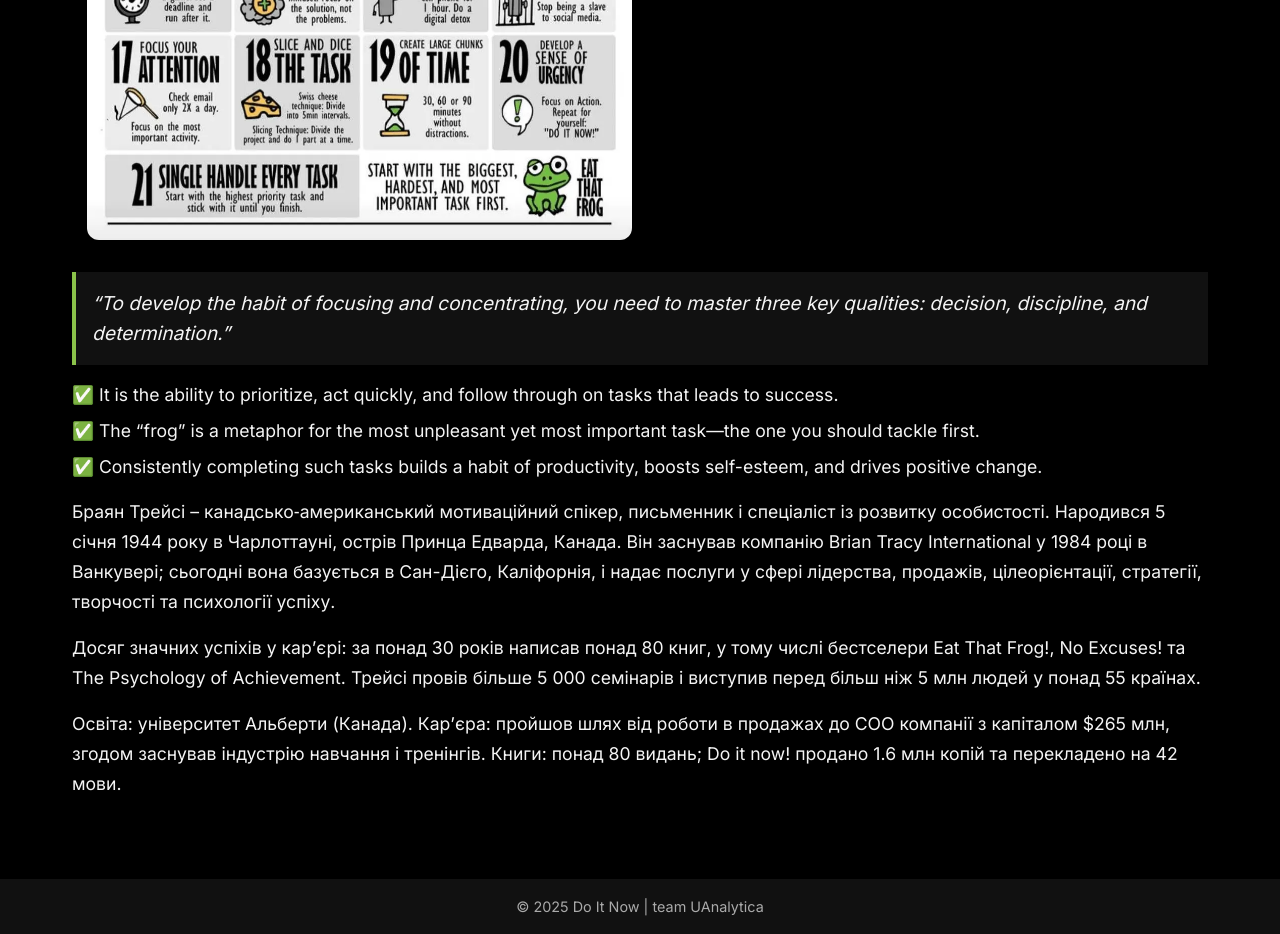
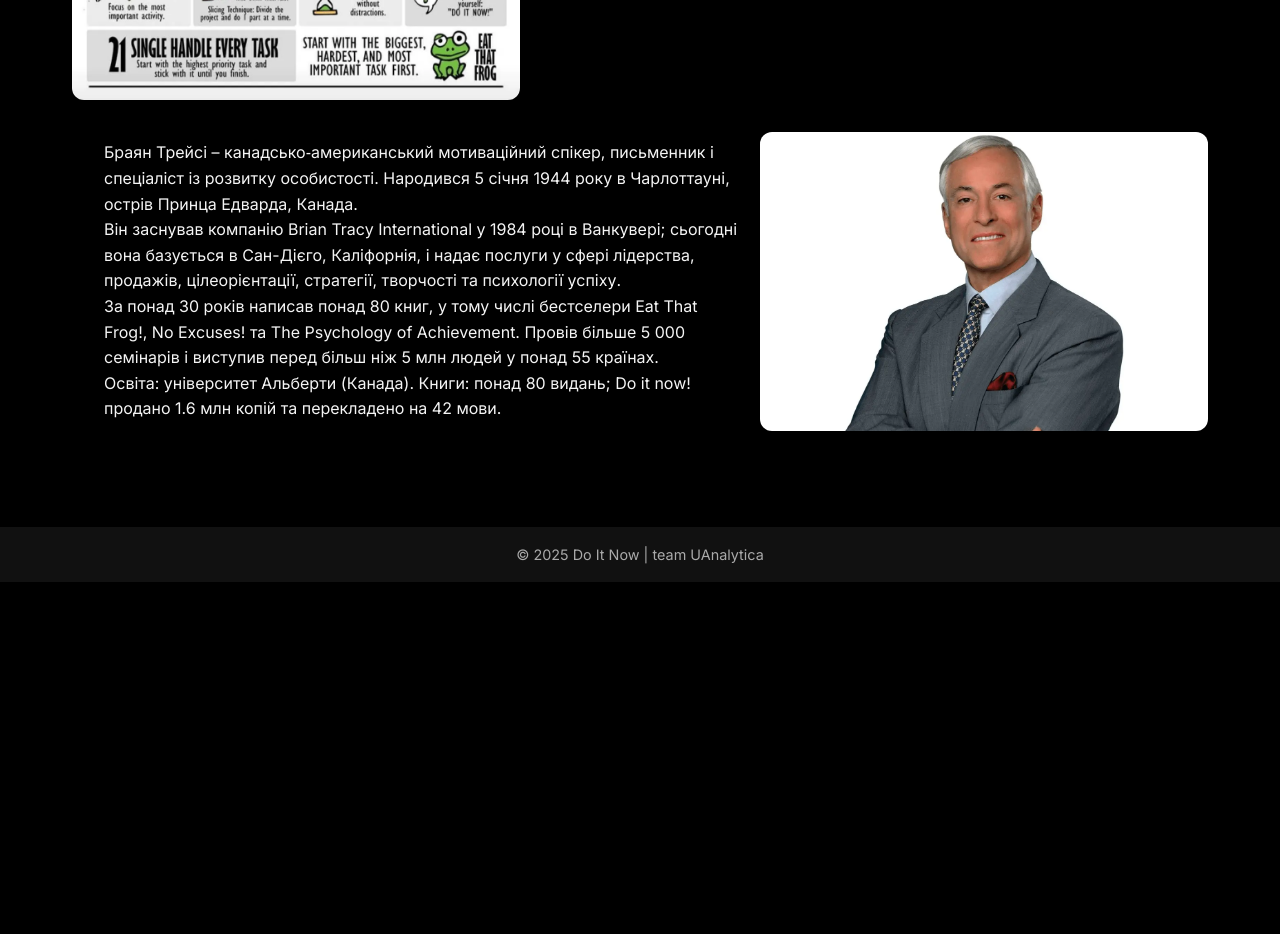
Before and after one commit to Ded-Goit/my-book-site, a Next.js app: page /about in a window 1280 px wide. Shown: the part 820-1754 px from the top of the page. After the commit the page ends 1402 px from the top, so only its background shows below. Built offline with nearby package versions, Linux system fonts and the light colour scheme.

Commit message:
edit about

```diff
--- a/app/about/about.module.css
+++ b/app/about/about.module.css
@@ -1,18 +1,169 @@
-/* Wrapper */
+/* app/about/about.module.css */
+
 .wrapper {
   padding: 2rem 1rem;
   max-width: 1200px;
   margin: 0 auto;
 }
 
-/* Heading */
 .heading {
   font-size: 2rem;
   text-align: center;
   margin-bottom: 2rem;
 }
 
-/* Images */
+.row {
+  display: flex;
+  flex-direction: column;
+  gap: 1rem;
+  margin-bottom: 2rem;
+}
+
+.colImage {
+  width: 100%;
+}
+
+.image {
+  width: 100%;
+  height: auto;
+  border-radius: 12px;
+  cursor: pointer;
+  box-shadow: 0 4px 12px var(--card-shadow);
+  transition: transform 0.3s ease;
+}
+
+.image:hover {
+  transform: scale(1.02);
+}
+
+.colText {
+  width: 100%;
+}
+
+.quote {
+  font-style: italic;
+  background: var(--card-bg);
+  padding: 1rem;
+  border-left: 4px solid var(--accent);
+  margin: 1rem 0;
+}
+
+.keyPoints {
+  list-style: none;
+  padding: 0;
+}
+
+.keyPoints li {
+  margin-bottom: 0.5rem;
+}
+
+/* Modal */
+.modal {
+  position: fixed;
+  inset: 0;
+  background: rgba(0, 0, 0, 0.85);
+  display: flex;
+  justify-content: center;
+  align-items: center;
+  z-index: 999;
+  animation: fadeIn 0.3s ease;
+}
+
+.modalContent {
+  position: relative;
+  max-width: 90%;
+  max-height: 90%;
+  animation: scaleIn 0.3s ease;
+}
+
+.modalImage {
+  width: 100%;
+  height: auto;
+  border-radius: 12px;
+}
+
+.closeBtn {
+  position: absolute;
+  top: -30px;
+  right: -30px;
+  background: #fff;
+  border-radius: 50%;
+  padding: 0.5rem 0.7rem;
+  font-size: 1.2rem;
+  cursor: pointer;
+  line-height: 1;
+  box-shadow: 0 2px 8px var(--card-shadow);
+}
+
+.closeBtn:hover {
+  background: var(--accent);
+  color: #fff;
+}
+
+@keyframes fadeIn {
+  from {
+    opacity: 0;
+  }
+  to {
+    opacity: 1;
+  }
+}
+
+@keyframes scaleIn {
+  from {
+    transform: scale(0.9);
+  }
+  to {
+    transform: scale(1);
+  }
+}
+
+/* Breakpoints */
+@media (min-width: 768px) {
+  .row {
+    flex-direction: row;
+    align-items: center;
+  }
+
+  .colImage {
+    flex: 1 1 40%;
+  }
+
+  .colText {
+    flex: 1 1 60%;
+    padding-left: 2rem;
+  }
+
+  .heading {
+    font-size: 2.5rem;
+  }
+}
+
+@media (min-width: 1200px) {
+  .wrapper {
+    padding: 3rem 1rem;
+  }
+
+  .heading {
+    font-size: 3rem;
+  }
+}
+
+/*
+.wrapper {
+  padding: 2rem 1rem;
+  max-width: 1200px;
+  margin: 0 auto;
+}
+
+
+.heading {
+  font-size: 2rem;
+  text-align: center;
+  margin-bottom: 2rem;
+}
+
+
 .images {
   display: flex;
   flex-direction: column;
@@ -28,7 +179,7 @@
   object-fit: cover;
 }
 
-/* Quote */
+
 .quote {
   font-style: italic;
   background: var(--card-bg);
@@ -37,7 +188,7 @@
   margin-bottom: 1rem;
 }
 
-/* Key Points */
+
 .keyPoints {
   list-style: none;
   margin-bottom: 1rem;
@@ -47,15 +198,13 @@
   margin-bottom: 0.5rem;
 }
 
-/* Bio */
+
 .bio {
   margin-bottom: 1rem;
   line-height: 1.7;
 }
 
-/* -------- BREAKPOINTS -------- */
 
-/* Tablet */
 @media (min-width: 768px) {
   .images {
     flex-direction: row;
@@ -72,7 +221,6 @@
   }
 }
 
-/* Desktop */
 @media (min-width: 1200px) {
   .wrapper {
     padding: 3rem 1rem;
@@ -93,4 +241,4 @@
   .bio {
     font-size: 1.1rem;
   }
-}
+}*/
--- a/app/about/page.tsx
+++ b/app/about/page.tsx
@@ -1,37 +1,61 @@
 // app/about/page.tsx
+"use client";
+
 import Image from "next/image";
+import { useEffect, useState } from "react";
 import styles from "./about.module.css";
 
 export default function AboutPage() {
+  const [isModalOpen, setIsModalOpen] = useState(false);
+
+  // Заборона скролу та Esc
+  useEffect(() => {
+    if (isModalOpen) {
+      document.body.style.overflow = "hidden";
+      const handleEsc = (e: KeyboardEvent) => {
+        if (e.key === "Escape") {
+          setIsModalOpen(false);
+        }
+      };
+      window.addEventListener("keydown", handleEsc);
+      return () => {
+        document.body.style.overflow = "";
+        window.removeEventListener("keydown", handleEsc);
+      };
+    }
+  }, [isModalOpen]);
+
   return (
     <section className={styles.wrapper}>
       <h1 className={styles.heading}>Про книгу</h1>
-      <div className={styles.images}>
+
+      {/* Top Block */}
+      <div className={styles.row}>
+        <div className={styles.colImage}>
           <Image
             src="/summary_of_book_chapters.webp"
             alt="Summary of Book Chapters"
             width={600}
             height={400}
             className={styles.image}
-        />
-        <Image
-          src="/brian_tracy.webp"
-          alt="Brian Tracy"
-          width={400}
-          height={400}
-          className={styles.image}
+            onClick={() => setIsModalOpen(true)}
           />
         </div>
-
-      <div className={styles.textBlock}>
+        <div className={styles.colText}>
+          <p>
+            «Зроби це зараз» — книга Брайана Трейсі про те, як позбутися звички
+            відкладати важливе на потім. Вона містить 21 метод подолання
+            прокрастинації.
+          </p>
           <blockquote className={styles.quote}>
             “To develop the habit of focusing and concentrating, you need to
-          master three key qualities: decision, discipline, and determination.”
+            master three key qualities: decision, discipline, and
+            determination.”
           </blockquote>
           <ul className={styles.keyPoints}>
             <li>
-            ✅ It is the ability to prioritize, act quickly, and follow through
-            on tasks that leads to success.
+              ✅ It is the ability to prioritize, act quickly, and follow
+              through on tasks that leads to success.
             </li>
             <li>
               ✅ The “frog” is a metaphor for the most unpleasant yet most
@@ -42,27 +66,69 @@ export default function AboutPage() {
               productivity, boosts self-esteem, and drives positive change.
             </li>
           </ul>
-        <p className={styles.bio}>
-          Браян Трейсі – канадсько‑американський мотиваційний спікер, письменник
-          і спеціаліст із розвитку особистості. Народився 5 січня 1944 року в
-          Чарлоттауні, острів Принца Едварда, Канада. Він заснував компанію
-          Brian Tracy International у 1984 році в Ванкувері; сьогодні вона
-          базується в Сан-Дієго, Каліфорнія, і надає послуги у сфері лідерства,
-          продажів, цілеорієнтації, стратегії, творчості та психології успіху.
+        </div>
+      </div>
+
+      {/* Author Block */}
+      <div className={styles.row}>
+        <div className={styles.colText}>
+          <p>
+            Браян Трейсі – канадсько‑американський мотиваційний спікер,
+            письменник і спеціаліст із розвитку особистості. Народився 5 січня
+            1944 року в Чарлоттауні, острів Принца Едварда, Канада.
           </p>
-        <p className={styles.bio}>
-          Досяг значних успіхів у кар’єрі: за понад 30 років написав понад 80
-          книг, у тому числі бестселери Eat That Frog!, No Excuses! та The
-          Psychology of Achievement. Трейсі провів більше 5 000 семінарів і
-          виступив перед більш ніж 5 млн людей у понад 55 країнах.
+          <p>
+            Він заснував компанію Brian Tracy International у 1984 році в
+            Ванкувері; сьогодні вона базується в Сан-Дієго, Каліфорнія, і надає
+            послуги у сфері лідерства, продажів, цілеорієнтації, стратегії,
+            творчості та психології успіху.
           </p>
-        <p className={styles.bio}>
-          Освіта: університет Альберти (Канада). Кар’єра: пройшов шлях від
-          роботи в продажах до COO компанії з капіталом $265 млн, згодом
-          заснував індустрію навчання і тренінгів. Книги: понад 80 видань; Do it
+          <p>
+            За понад 30 років написав понад 80 книг, у тому числі бестселери Eat
+            That Frog!, No Excuses! та The Psychology of Achievement. Провів
+            більше 5 000 семінарів і виступив перед більш ніж 5 млн людей у
+            понад 55 країнах.
+          </p>
+          <p>
+            Освіта: університет Альберти (Канада). Книги: понад 80 видань; Do it
             now! продано 1.6 млн копій та перекладено на 42 мови.
           </p>
         </div>
+        <div className={styles.colImage}>
+          <Image
+            src="/brian_tracy.webp"
+            alt="Brian Tracy"
+            width={400}
+            height={400}
+            className={styles.image}
+          />
+        </div>
+      </div>
+
+      {/* Modal */}
+      {isModalOpen && (
+        <div className={styles.modal} onClick={() => setIsModalOpen(false)}>
+          <div
+            className={styles.modalContent}
+            onClick={(e) => e.stopPropagation()}
+          >
+            <button
+              className={styles.closeBtn}
+              onClick={() => setIsModalOpen(false)}
+              aria-label="Close"
+            >
+              ✖
+            </button>
+            <Image
+              src="/summary_of_book_chapters.webp"
+              alt="Summary of Book Chapters"
+              width={1200}
+              height={800}
+              className={styles.modalImage}
+            />
+          </div>
+        </div>
+      )}
     </section>
   );
 }
```
Lines whose indentation alone changed are shown as unchanged.
